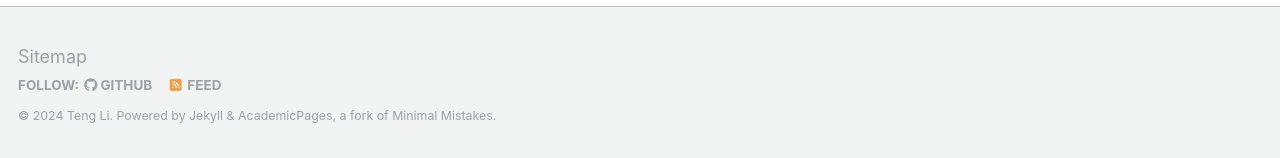
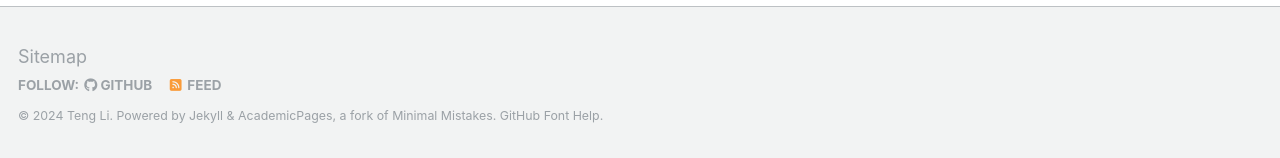
Before and after one commit to teng4/teng4.github.io, a Jekyll site: the page built from _pages/about.md, in a window 1280 px wide and 900 px high, scrolled down 507 px. Shown: the part 739-897 px from the top of the window. Built offline with Jekyll 4.4.1, drawn with Linux system fonts in a browser that asks for light colours; some web fonts are replaced.

Commit message:
Update footer.html

```diff
--- a/_includes/footer.html
+++ b/_includes/footer.html
@@ -19,4 +19,4 @@
 </div>
 {% endif %}
 
-<div class="page__footer-copyright">&copy; {{ site.time | date: '%Y' }} {{ site.name | default: site.title }}. {{ site.data.ui-text[site.locale].powered_by | default: "Powered by" }} <a href="http://jekyllrb.com" rel="nofollow">Jekyll</a> &amp; <a href="https://github.com/academicpages/academicpages.github.io">AcademicPages</a>, a fork of <a href="https://academicpages.github.io" rel="nofollow">Minimal Mistakes</a>.</div>
+<div class="page__footer-copyright">&copy; {{ site.time | date: '%Y' }} {{ site.name | default: site.title }}. {{ site.data.ui-text[site.locale].powered_by | default: "Powered by" }} <a href="http://jekyllrb.com" rel="nofollow">Jekyll</a> &amp; <a href="https://github.com/academicpages/academicpages.github.io">AcademicPages</a>, a fork of <a href="https://academicpages.github.io" rel="nofollow">Minimal Mistakes</a>. GitHub <a href="https://docs.github.com/en/get-started/writing-on-github/getting-started-with-writing-and-formatting-on-github/basic-writing-and-formatting-syntax" rel="nofollow">Font Help</a>.</div>
```
